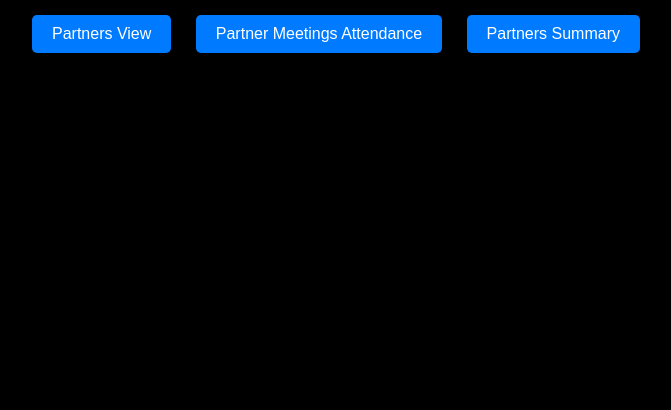
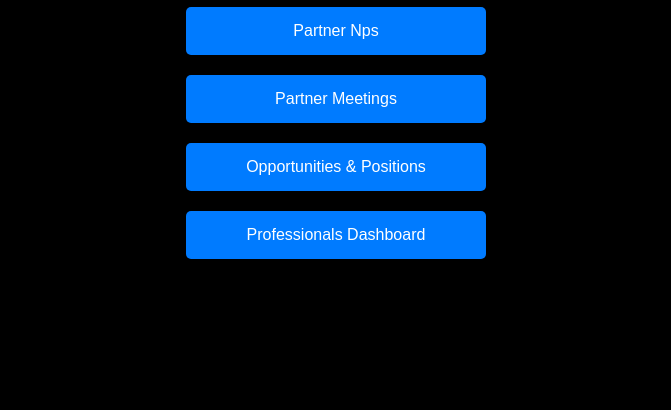
Before and after one commit to Sarlanga29/predictive-kpis, a plain HTML site: page index.html in a window 1280 px wide. Shown: the part 390-800 px from the top of the page, without its empty margins (304-975 px from the left). Drawn offline with Linux system fonts and the light colour scheme.

Commit message:
Add files via upload

```diff
--- a/index.html
+++ b/index.html
@@ -11,6 +11,7 @@
             padding: 20px;
             background-color: #000;
             color: #fff;
+            margin: 0;
         }
         header {
             display: flex;
@@ -26,11 +27,14 @@
             margin: 0;
         }
         .button-container {
+            display: flex;
+            flex-direction: column; /* Alineación vertical */
+            align-items: center; /* Centrar botones horizontalmente */
             margin-top: 20px;
         }
-        .button {
+        .button, a {
             display: inline-block;
-            padding: 10px 20px;
+            padding: 15px 40px; /* Aumenta el padding para más altura */
             background-color: #007bff;
             color: #fff;
             text-decoration: none;
@@ -38,22 +42,12 @@
             margin: 10px;
             font-size: 16px;
             transition: background-color 0.3s ease;
+            width: 100%; /* Ancho completo del contenedor */
+            max-width: 300px; /* Ancho máximo para evitar que se expandan demasiado */
+            text-align: center;
+            box-sizing: border-box; /* Incluye padding y border en el ancho total */
         }
-        .button:hover {
-            background-color: #0056b3;
-        }
-        a {
-            display: inline-block;
-            padding: 10px 20px;
-            background-color: #007bff;
-            color: #fff;
-            text-decoration: none;
-            border-radius: 5px;
-            margin: 10px;
-            font-size: 16px;
-            transition: background-color 0.3s ease;
-        }
-        a:hover {
+        .button:hover, a:hover {
             background-color: #0056b3;
         }
     </style>
@@ -65,9 +59,10 @@
     </header>
 
     <div class="button-container">
-        <a href="https://us-west-2b.online.tableau.com/#/site/howdycom/workbooks/1346504?:origin=card_share_link" class="button">Partners View</a>
-        <a href="https://us-west-2b.online.tableau.com/#/site/howdycom/views/PredictivesKPIS-PartnerMeetingandattendance/PartnerMeetings?:iid=1" class="button">Partner Meetings Attendance</a>
-        <a href="https://us-west-2b.online.tableau.com/#/site/howdycom/views/PredictivesKPIS-PartnerMeetingandattendance/ParterMeetings-Qualityattendance" class="button">Partners Summary</a>
+        <a href="https://us-west-2b.online.tableau.com/#/site/howdycom/views/NPSDashboard/D2_EMmetrics-Partner?:iid=1" class="button">Partner Nps</a>
+        <a href="https://us-west-2b.online.tableau.com/#/site/howdycom/views/PredictivesKPIS-PartnerMeetingandCompany-wideandIndividualPartnerMeetingMetrics?:iid=1" class="button">Partner Meetings</a>
+        <a href="https://us-west-2b.online.tableau.com/#/site/howdycom/views/OpportunitiesPositions/Opportunitiespositions" class="button">Opportunities & Positions</a>
+        <a href="https://lookerstudio.google.com/u/0/reporting/8ac9bd98-d1b6-4e5f-8de4-847d3a3fe9f0/page/p_j5qqh3tcbd" class="button">Professionals Dashboard</a>
         <!-- Agrega más botones según sea necesario -->
     </div>
 </body>
```
